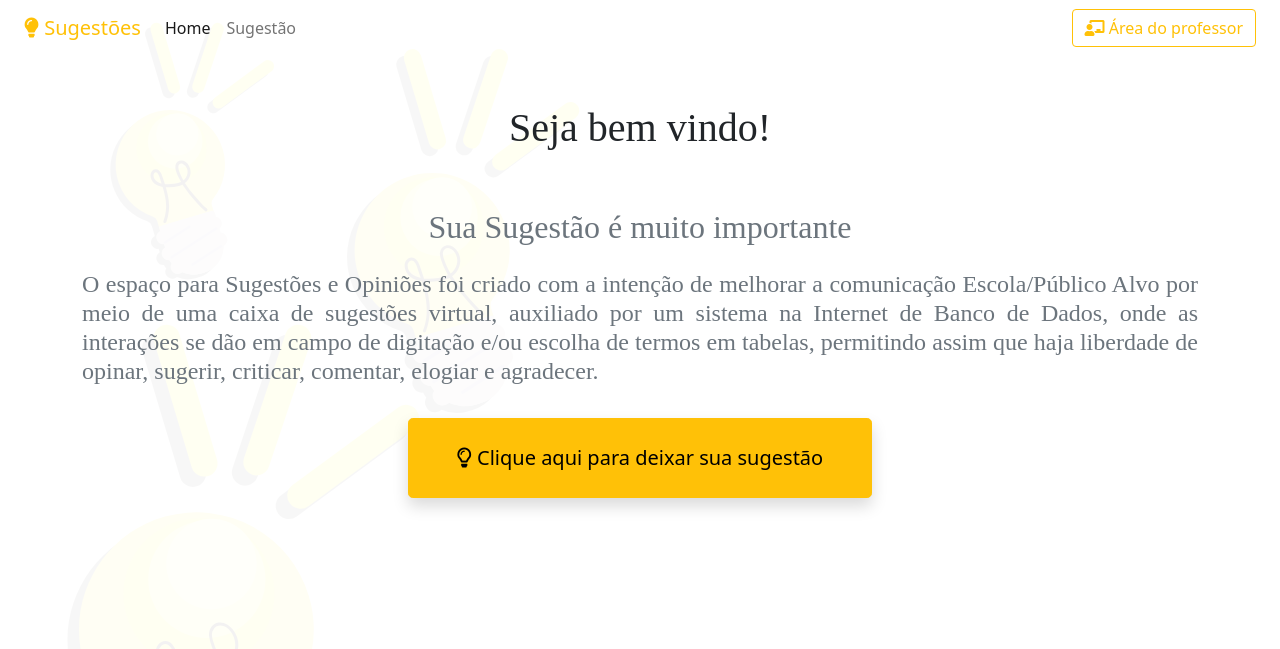
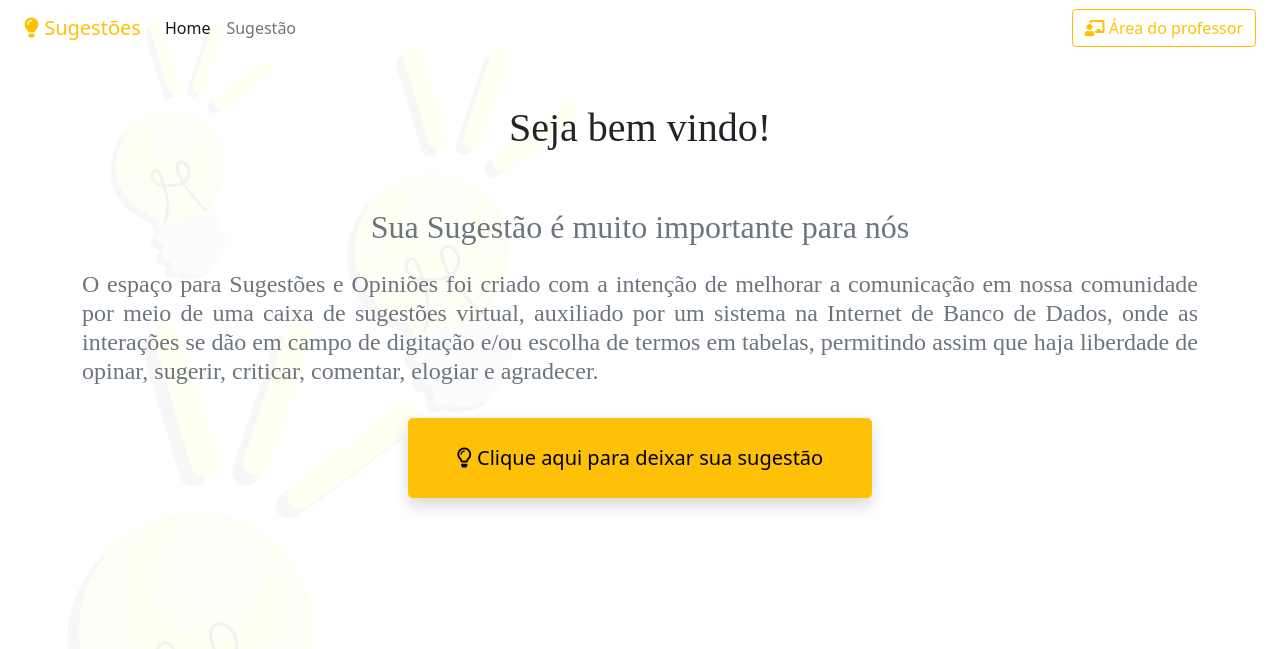
Before and after one commit to 2ARC/opineaquieducacao, a PHP site: page /main.php?sres=1 in a window 1280 px wide. Shown: the top 649 px of the page. Run offline with PHP 8.4, Linux system fonts and the light colour scheme.

Commit message:
Testando alterção de texto

```diff
--- a/main.php
+++ b/main.php
@@ -39,8 +39,8 @@
         <div class="container text-center">
             <div class="apresentacao">
                 <h1 class="py-5">Seja bem vindo!</h1>
-                <h2 class="pb-3 text-secondary">Sua Sugestão é muito importante</h2>
-                <h4 class="pb-4 text-secondary text-justify">O espaço para Sugestões e Opiniões foi criado com a intenção de melhorar a comunicação Escola/Público Alvo por meio de uma caixa de sugestões virtual, auxiliado por um sistema na Internet de Banco de Dados, onde as interações se dão em campo de digitação e/ou escolha de termos em tabelas, permitindo assim que haja liberdade de opinar, sugerir, criticar, comentar, elogiar e agradecer.</h3>
+                <h2 class="pb-3 text-secondary">Sua Sugestão é muito importante para nós</h2>
+                <h4 class="pb-4 text-secondary text-justify">O espaço para Sugestões e Opiniões foi criado com a intenção de melhorar a comunicação em nossa comunidade por meio de uma caixa de sugestões virtual, auxiliado por um sistema na Internet de Banco de Dados, onde as interações se dão em campo de digitação e/ou escolha de termos em tabelas, permitindo assim que haja liberdade de opinar, sugerir, criticar, comentar, elogiar e agradecer.</h3>
             </div>
             <a class="btn btn-warning btn-lg p-4 px-5 shadow" type="submit" href="#sugestao"><i class="far fa-lightbulb"></i> Clique aqui para deixar sua sugestão</a>
         </div>
```
